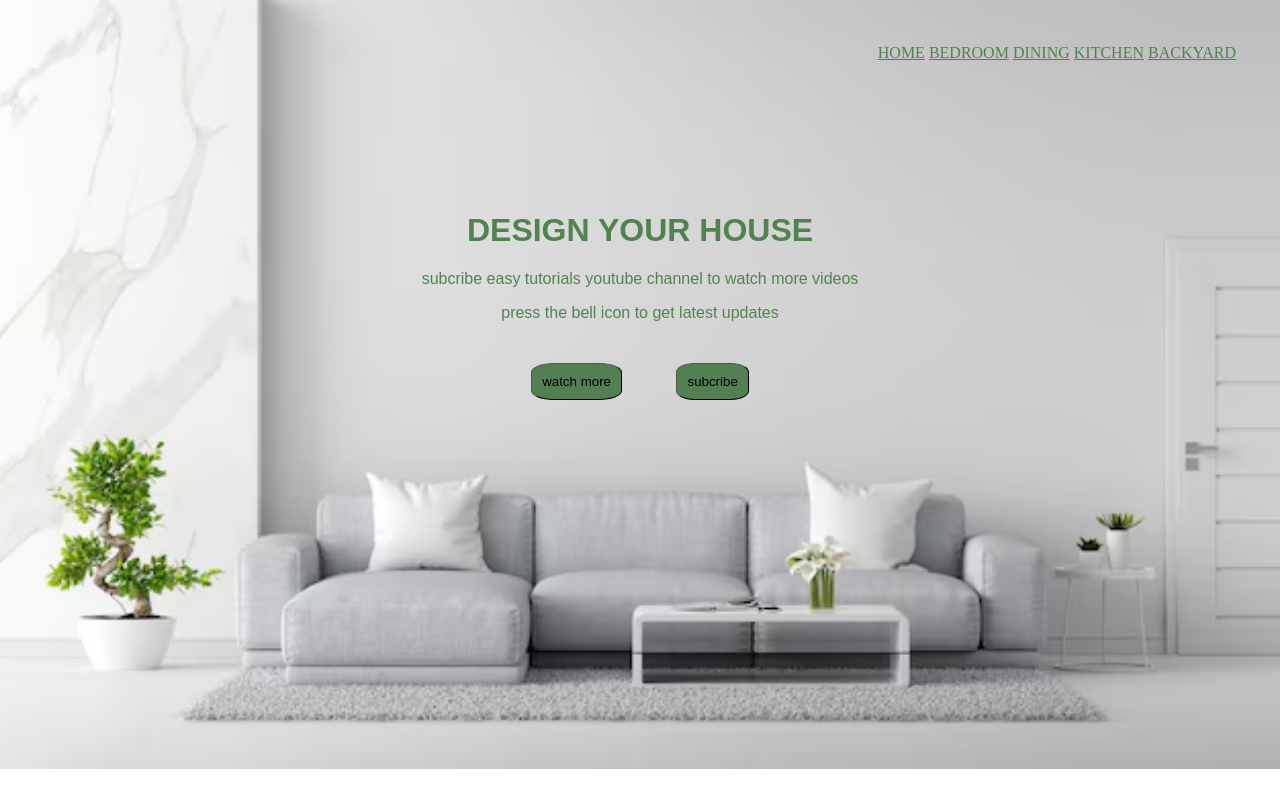
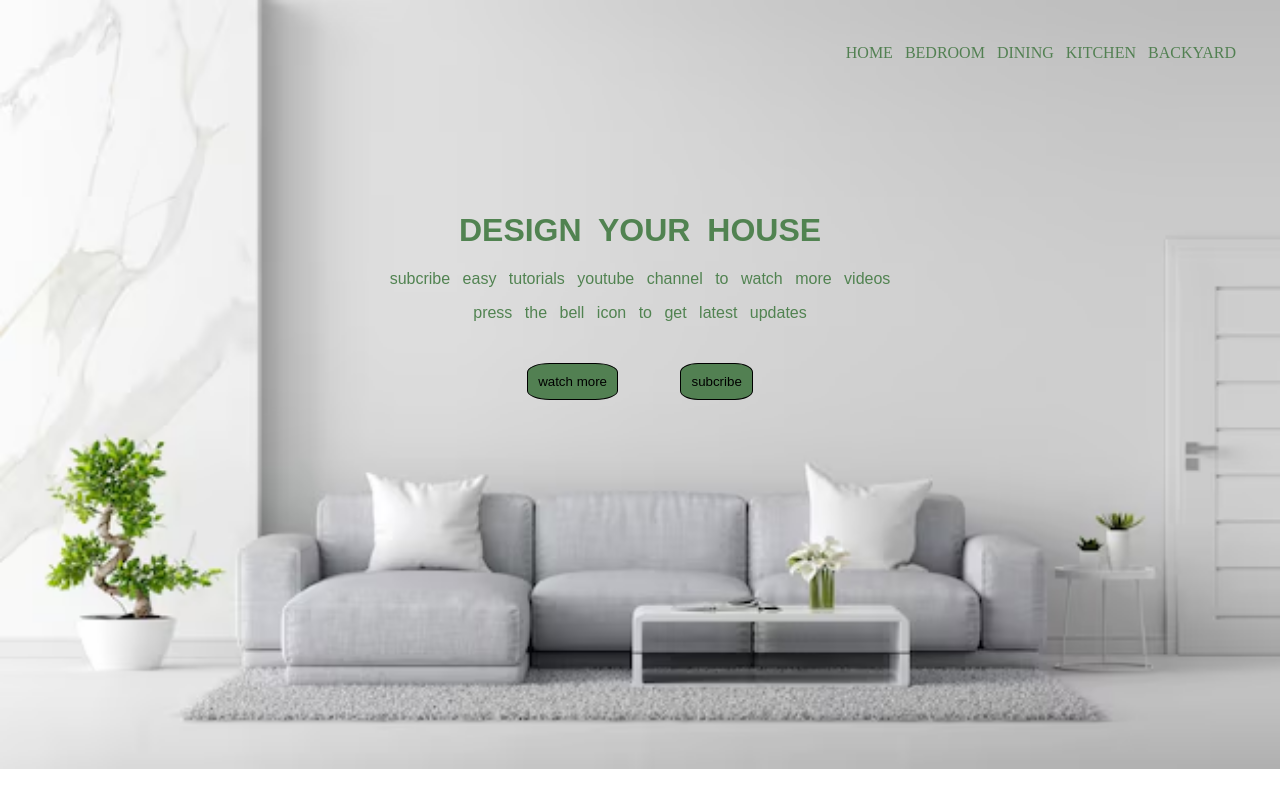
Before and after one commit to Zainabbilal123/project, a plain HTML site: page index.html in a window 1280 px wide. Drawn offline with Linux system fonts and the light colour scheme.

Commit message:
did changes in file

```diff
--- a/makeup.css
+++ b/makeup.css
@@ -8,12 +8,18 @@ body{
     padding: 40px;
     text-transform: uppercase;
     margin: 4px;
+    word-spacing: 8px;
+
 
 
 }
 
+
 a{
     color: rgb(82, 128, 82);
+    text-decoration: none;
+
+
 
 
 
@@ -35,7 +41,11 @@ button{
     margin: 25px;
     padding: 10px;
     border-width: 1px;
+    border-style: double;
 }
 p{
     text-transform: lowercase;
 }
+a:hover{
+    text-decoration: underline;
+}
```
